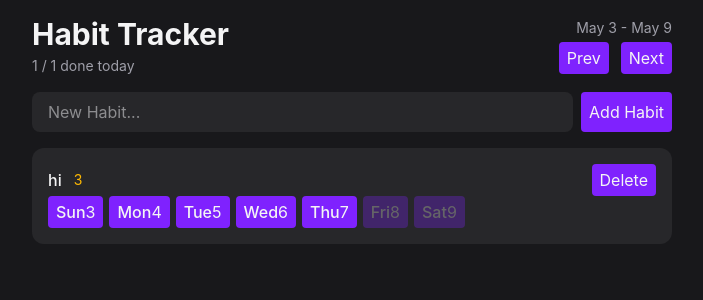
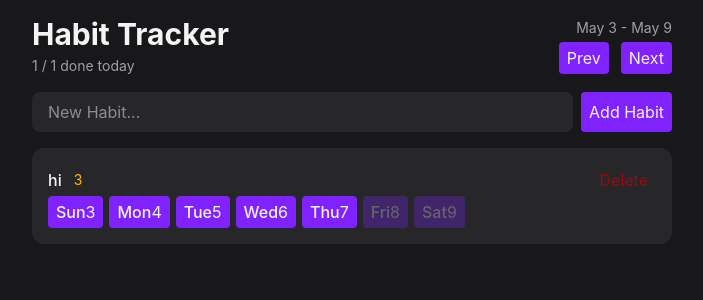
Before and after one commit to Adris3/habit_tracker, a React (Vite) app: page / in a window 1280 px wide. Shown: the top 300 px of the page, without its empty margins (288-991 px from the left). Built offline with nearby package versions, Linux system fonts and the light colour scheme.

Commit message:
Changed delete button to be "ghost-destructive" variant

```diff
--- a/src/components/Habitlist.tsx
+++ b/src/components/Habitlist.tsx
@@ -33,7 +33,7 @@ function Habititem({ habit }: HabititemProps) {
                     <span className="text-sm text-amber-400">3</span>
                 </div>
 
-                <Button>Delete</Button>
+                <Button variant="ghost-destructive">Delete</Button>
             </div>
 
             <div className="flex gap-1.5">
```
